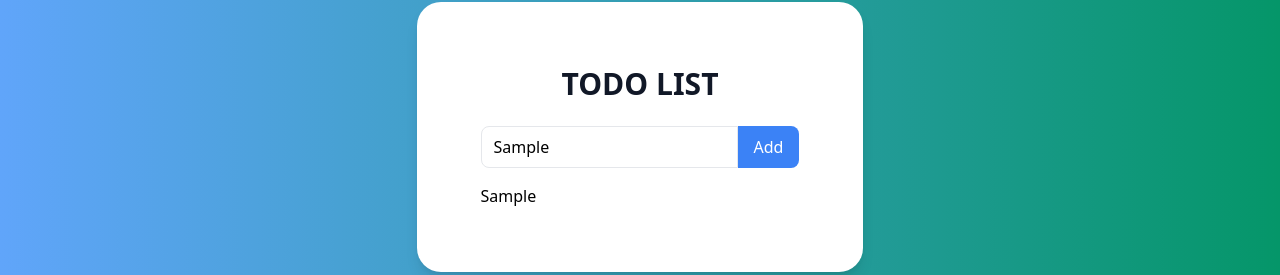
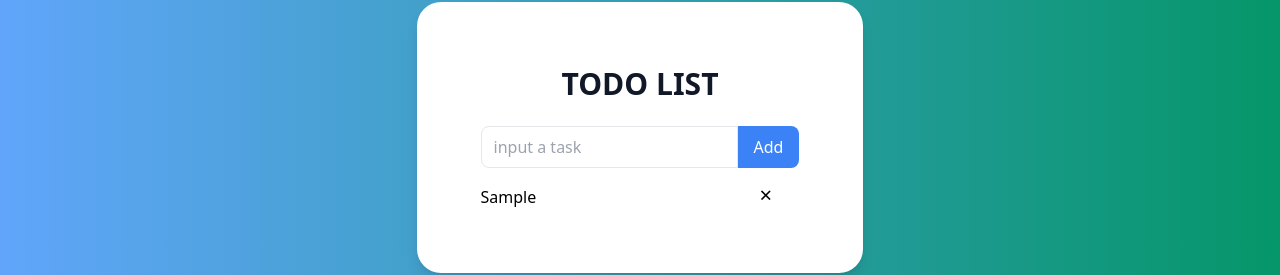
Before and after one commit to FadhlAlsabar/TeamB_ToDoApp, a plain HTML site: page index.html in a window 1280 px wide. Both pictures are taken after typing "Sample" into the empty fields and a click on the button "Add". Shown: the part 263-538 px from the top of the page. Drawn offline with nearby package versions, Linux system fonts and the light colour scheme.

Commit message:
delet task

```diff
--- a/defult.js
+++ b/defult.js
@@ -9,5 +9,17 @@
         let li = document.createElement("li");
         li.innerHTML = inputBox.value;
         list.appendChild(li);
+        let span = document.createElement("span");
+        span.innerHTML = "\u00d7";
+        li.appendChild(span)
     }
+    inputBox.value = ""
 }
+
+list.addEventListener("click", function (e) {
+    if (e.target.tagName == "LI") {
+        e.target.classList.toggle("chacked")
+    } else if (e.target.tagName === "SPAN") {
+        e.target.parentElement.remove();
+    }
+}, false)
--- a/index.html
+++ b/index.html
@@ -5,6 +5,7 @@
 
     <meta charset="UTF-8">
     <title>TODO App</title>
+    <link rel="stylesheet" href="style.css">
     <script src="https://cdn.tailwindcss.com">
     </script>
 </head>
--- a/style.css
+++ b/style.css
@@ -0,0 +1,14 @@
+ul li span{
+    position: static;
+    right: 0;
+    width: 40px;
+    width: 4px;
+    margin-left: 70%;
+    font-size: 22px;
+    color: #030303;
+    line-height: 20px;
+    text-align: start;
+}
+ul li span:hover{
+    background: #a5a5a5;
+}
```
